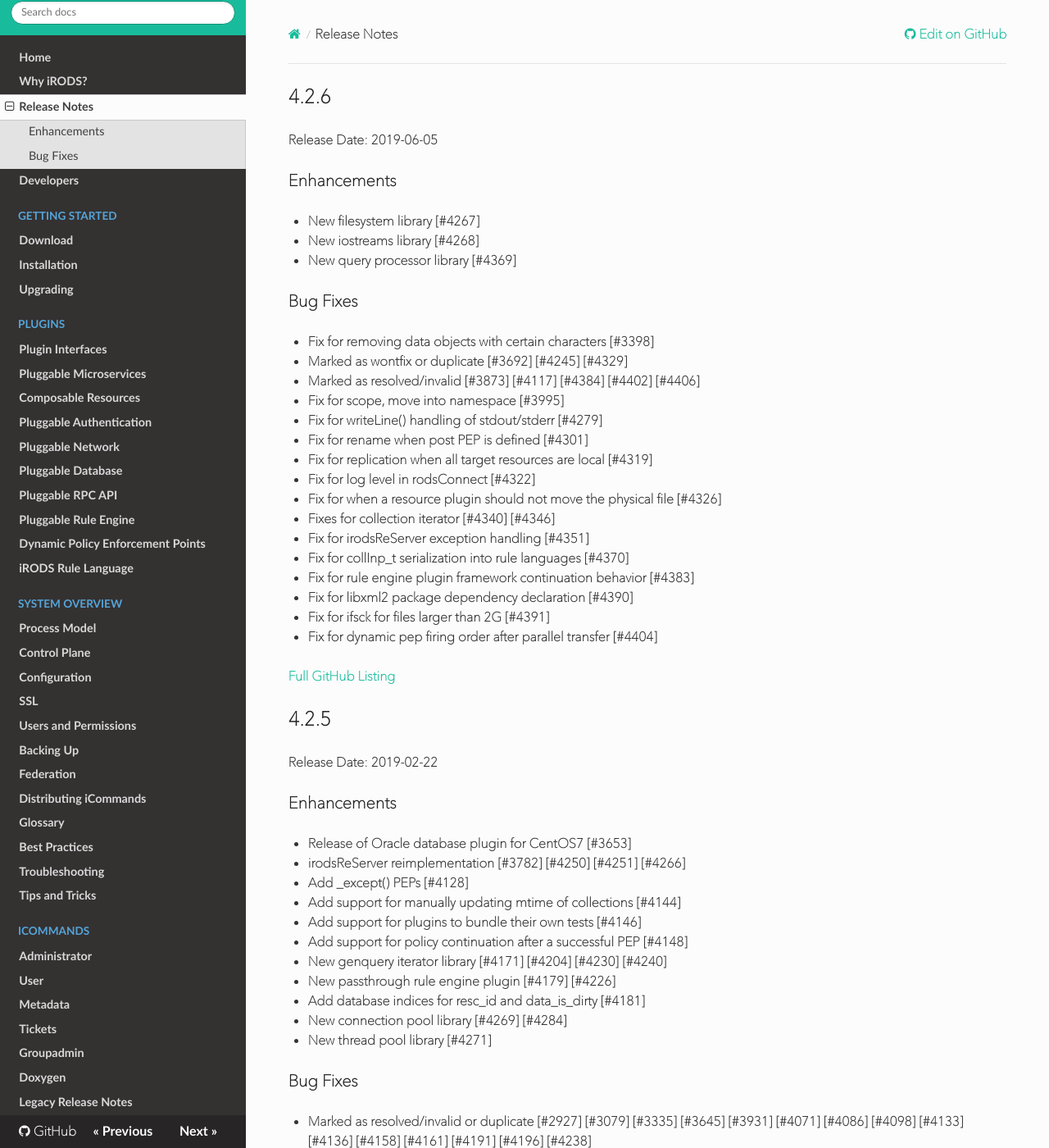
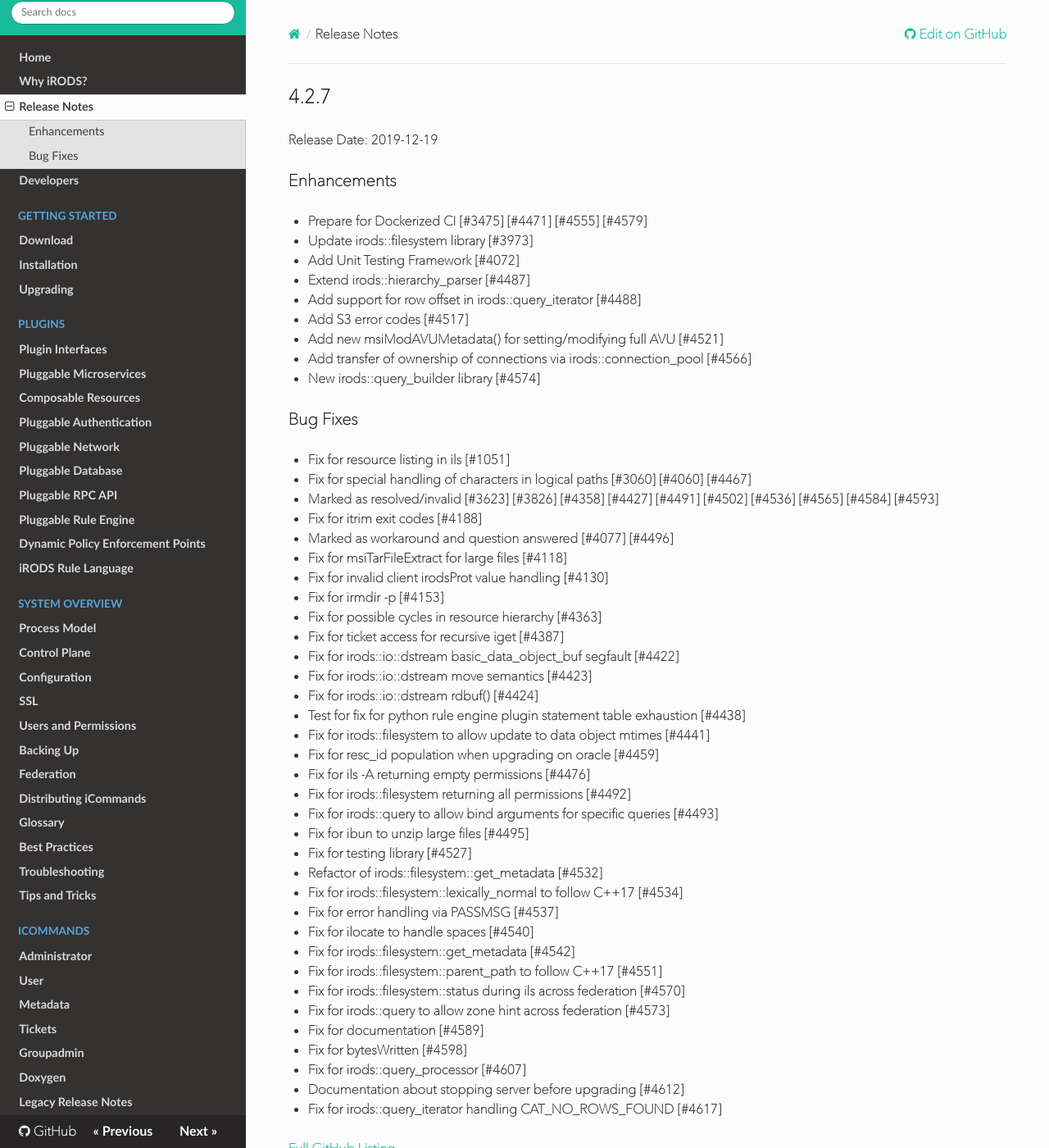
Before and after one commit to irods/irods_docs, an MkDocs documentation site: the page built from docs/release_notes.md, in a window 1280 px wide and 1400 px high. Shown: the whole window at 82% size. Built offline with MkDocs 1.6.1, drawn with Linux system fonts in a browser that asks for light colours; nearby versions of some CDN libraries; old or Windows-style settings are respelled for this version of MkDocs.

Commit message:
[irods/irods#4394] 4.2.7 release notes

```diff
--- a/docs/release_notes.md
+++ b/docs/release_notes.md
@@ -1,3 +1,99 @@
+## 4.2.7
+
+Release Date: 2019-12-19
+
+### Enhancements
+
+ - Prepare for Dockerized CI [#3475] [#4471] [#4555] [#4579]
+
+ - Update irods::filesystem library [#3973]
+
+ - Add Unit Testing Framework [#4072]
+
+ - Extend irods::hierarchy_parser [#4487]
+
+ - Add support for row offset in irods::query_iterator [#4488]
+
+ - Add S3 error codes [#4517]
+
+ - Add new msiModAVUMetadata() for setting/modifying full AVU [#4521]
+
+ - Add transfer of ownership of connections via irods::connection_pool [#4566]
+
+ - New irods::query_builder library [#4574]
+
+### Bug Fixes
+
+ - Fix for resource listing in ils [#1051]
+
+ - Fix for special handling of characters in logical paths [#3060] [#4060] [#4467]
+
+ - Marked as resolved/invalid [#3623] [#3826] [#4358] [#4427] [#4491] [#4502] [#4536] [#4565] [#4584] [#4593]
+
+ - Fix for itrim exit codes [#4188]
+
+ - Marked as workaround and question answered [#4077] [#4496]
+
+ - Fix for msiTarFileExtract for large files [#4118]
+
+ - Fix for invalid client irodsProt value handling [#4130]
+
+ - Fix for irmdir -p [#4153]
+
+ - Fix for possible cycles in resource hierarchy [#4363]
+
+ - Fix for ticket access for recursive iget [#4387]
+
+ - Fix for irods::io::dstream basic_data_object_buf segfault [#4422]
+
+ - Fix for irods::io::dstream move semantics [#4423]
+
+ - Fix for irods::io::dstream rdbuf() [#4424]
+
+ - Test for fix for python rule engine plugin statement table exhaustion [#4438]
+
+ - Fix for irods::filesystem to allow update to data object mtimes [#4441]
+
+ - Fix for resc_id population when upgrading on oracle [#4459]
+
+ - Fix for ils -A returning empty permissions [#4476]
+
+ - Fix for irods::filesystem returning all permissions [#4492]
+
+ - Fix for irods::query to allow bind arguments for specific queries [#4493]
+
+ - Fix for ibun to unzip large files [#4495]
+
+ - Fix for testing library [#4527]
+
+ - Refactor of irods::filesystem::get_metadata [#4532]
+
+ - Fix for irods::filesystem::lexically_normal to follow C++17 [#4534]
+
+ - Fix for error handling via PASSMSG [#4537]
+
+ - Fix for ilocate to handle spaces [#4540]
+
+ - Fix for irods::filesystem::get_metadata [#4542]
+
+ - Fix for irods::filesystem::parent_path to follow C++17 [#4551]
+
+ - Fix for irods::filesystem::status during ils across federation [#4570]
+
+ - Fix for irods::query to allow zone hint across federation [#4573]
+
+ - Fix for documentation [#4589]
+
+ - Fix for bytesWritten [#4598]
+
+ - Fix for irods::query_processor [#4607]
+
+ - Documentation about stopping server before upgrading [#4612]
+
+ - Fix for irods::query_iterator handling CAT_NO_ROWS_FOUND [#4617]
+
+ [Full GitHub Listing](https://github.com/irods/irods/issues?q=milestone%3A4.2.7)
+
 ## 4.2.6
 
 Release Date: 2019-06-05
```
